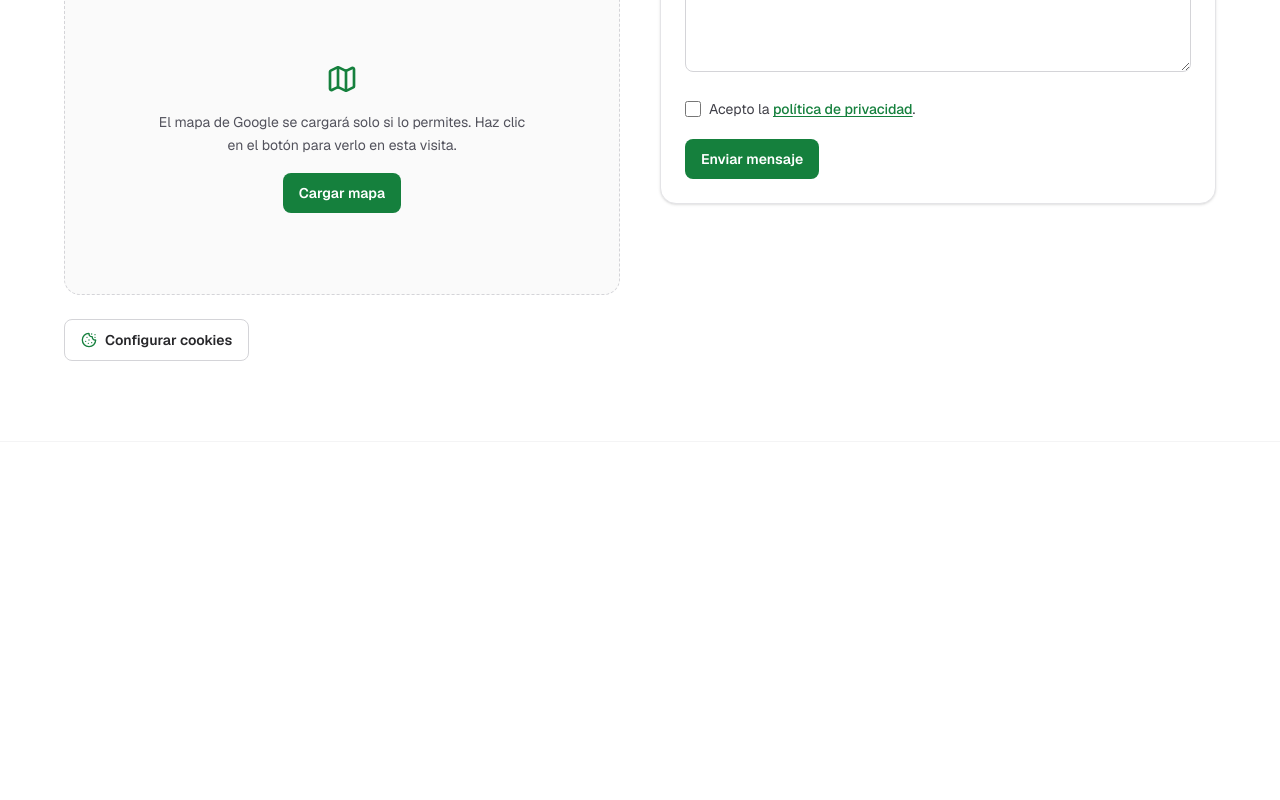
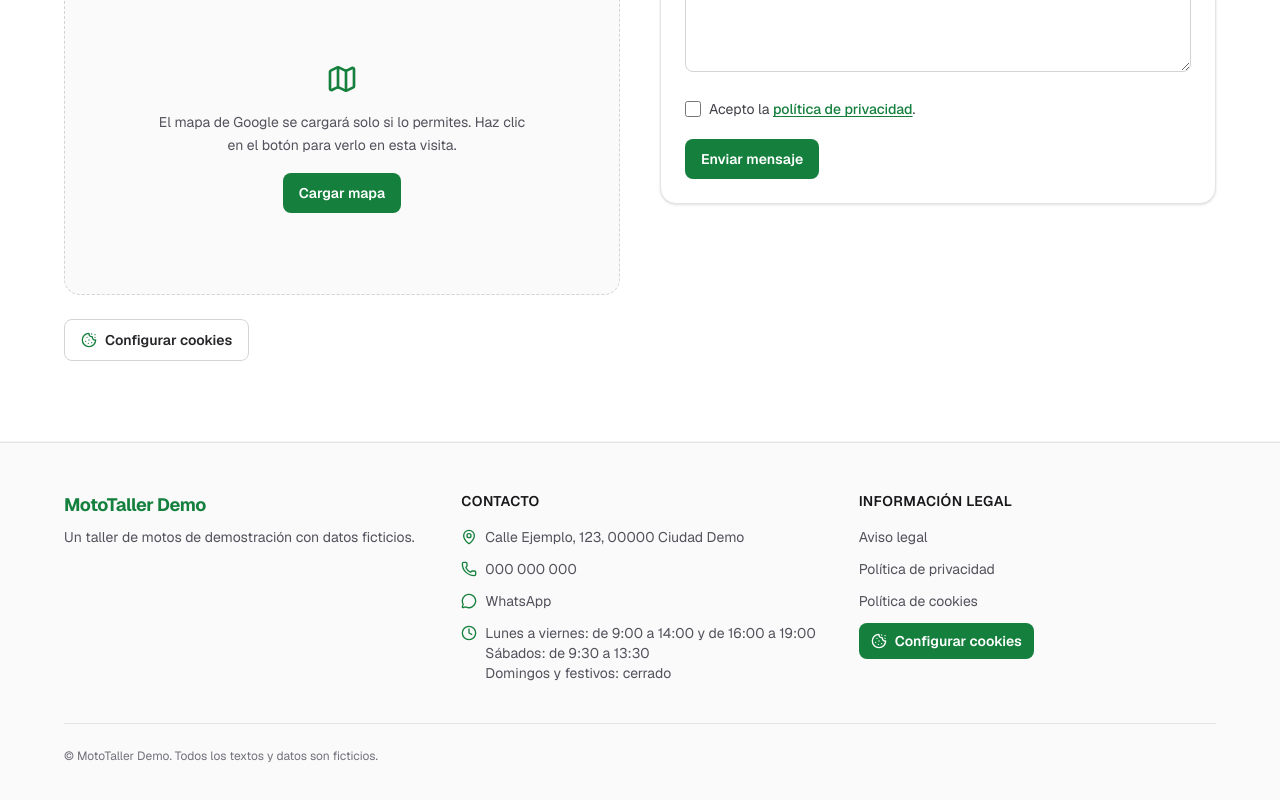
Before and after one commit to danigj91x/taller_motos_CRM, a Next.js app in the folder frontend/: page / in a window 1280 px wide. Shown: the part 3867-4667 px from the top of the page. Before the commit the page ends 4309 px from the top, so only its background shows below. Built offline with nearby package versions, Linux system fonts and the light colour scheme.

Commit message:
feat: cabecera y pie comunes en el layout para todas las páginas

```diff
--- a/frontend/src/app/layout.tsx
+++ b/frontend/src/app/layout.tsx
@@ -4,6 +4,8 @@ import "./globals.css";
 
 import { ConsentimientoCookiesProvider } from "@/components/cookies/ConsentimientoCookies";
 import BannerCookies from "@/components/cookies/BannerCookies";
+import Header from "@/components/Header";
+import Footer from "@/components/Footer";
 
 const geistSans = Geist({
   variable: "--font-geist-sans",
@@ -29,7 +31,9 @@ export default function RootLayout({ children }: LayoutProps<"/">) {
     >
       <body className="flex min-h-full flex-col">
         <ConsentimientoCookiesProvider>
+          <Header />
           {children}
+          <Footer />
           <BannerCookies />
         </ConsentimientoCookiesProvider>
       </body>
--- a/frontend/src/app/page.tsx
+++ b/frontend/src/app/page.tsx
@@ -1,11 +1,5 @@
-import Header from "@/components/Header";
 import Secciones from "@/components/Secciones";
 
 export default function Home() {
-  return (
-    <>
-      <Header />
-      <Secciones />
-    </>
-  );
+  return <Secciones />;
 }
```
